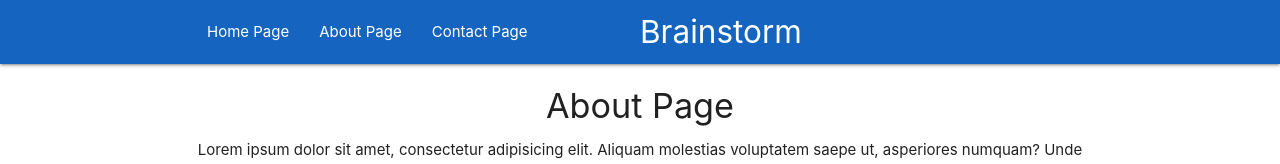
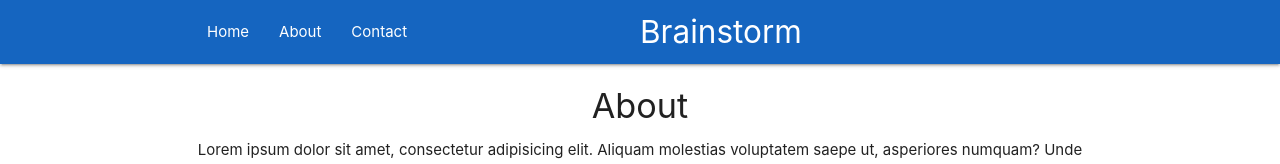
Before and after one commit to SilverBright/bucketlist-app-client, a React (Create React App) app: page /about in a window 1280 px wide. Shown: the top 164 px of the page. Built offline with nearby package versions, Linux system fonts and the light colour scheme; no server answers.

Commit message:
delete Page from Navbar components

```diff
--- a/src/components/About.js
+++ b/src/components/About.js
@@ -3,7 +3,7 @@ import React from 'react';
 const About = () => {
   return (
     <div className="container">
-      <h4 className="center">About Page</h4>
+      <h4 className="center">About</h4>
       <p>Lorem ipsum dolor sit amet, consectetur adipisicing elit. Aliquam molestias voluptatem saepe ut, asperiores numquam? Unde iure obcaecati eos maiores magnam hic, nesciunt eius aspernatur, est aut quis porro nisi.</p>
     </div>
   )
--- a/src/components/Contact.js
+++ b/src/components/Contact.js
@@ -4,7 +4,7 @@ import React from 'react';
 const Contact = (props) => {
   return (
     <div className="container">
-      <h4 className="center">Contact Page</h4>
+      <h4 className="center">Contact</h4>
       <p>Lorem ipsum dolor sit amet, consectetur adipisicing elit. Aliquam molestias voluptatem saepe ut, asperiores numquam? Unde iure obcaecati eos maiores magnam hic, nesciunt eius aspernatur, est aut quis porro nisi.</p>
     </div>
   )
--- a/src/components/Home.js
+++ b/src/components/Home.js
@@ -3,7 +3,7 @@ import React from 'react';
 const Home = () => {
   return (
     <div className="container">
-      <h4 className="center">Home Page</h4>
+      <h4 className="center">Home</h4>
       <p>Lorem ipsum dolor sit amet, consectetur adipisicing elit. Aliquam molestias voluptatem saepe ut, asperiores numquam? Unde iure obcaecati eos maiores magnam hic, nesciunt eius aspernatur, est aut quis porro nisi.</p>
     </div>
   )
--- a/src/components/Navbar.js
+++ b/src/components/Navbar.js
@@ -8,9 +8,9 @@ const Navbar = () => {
         <a className="brand-logo">Brainstorm</a>
         <ul>
           {/* Link to provides an async update to each of the routes */}
-          <li><Link to="/">Home Page</Link></li>
-          <li><Link to="/about">About Page</Link></li>
-          <li><Link to="/contact">Contact Page</Link></li>
+          <li><Link to="/">Home</Link></li>
+          <li><Link to="/about">About</Link></li>
+          <li><Link to="/contact">Contact</Link></li>
         </ul>
       </div>
     </nav>
```
